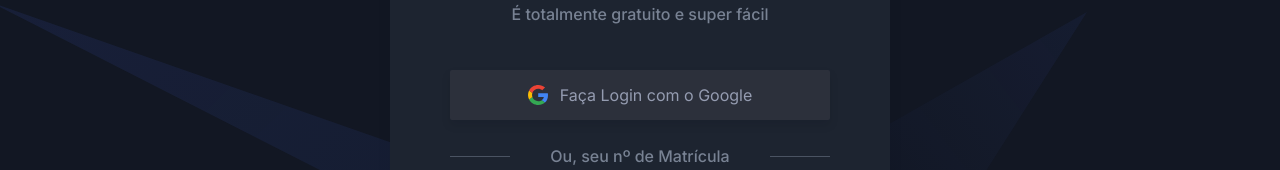
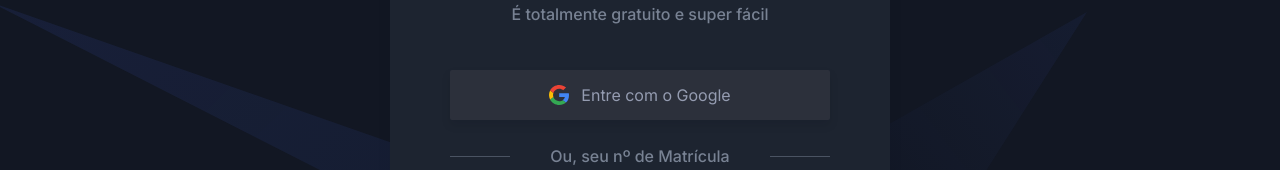
Before and after one commit to micaellimaj/CR_Cursos_App, a Next.js app in the folder startup-nextjs-main/: page /signup in a window 1280 px wide. Shown: the part 286-456 px from the top of the page. Built offline with nearby package versions, Linux system fonts and the light colour scheme.

Commit message:
Update page.tsx

```diff
--- a/startup-nextjs-main/app/signup/page.tsx
+++ b/startup-nextjs-main/app/signup/page.tsx
@@ -56,7 +56,7 @@ const SignupPage = () => {
                       </defs>
                     </svg>
                   </span>
-                  Faça Login com o Google
+                  Entre com o Google
                 </button>
 
 
```
